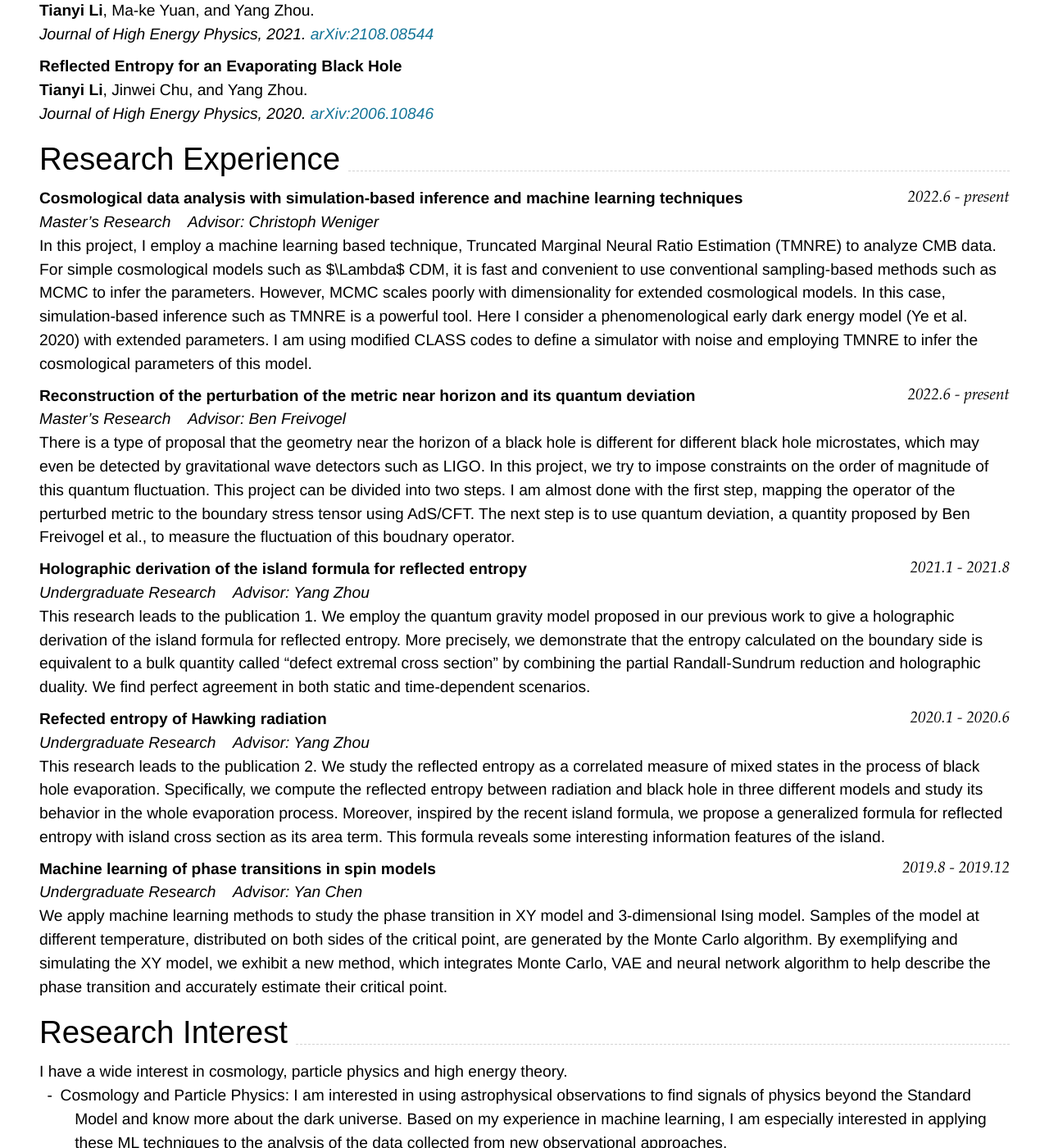
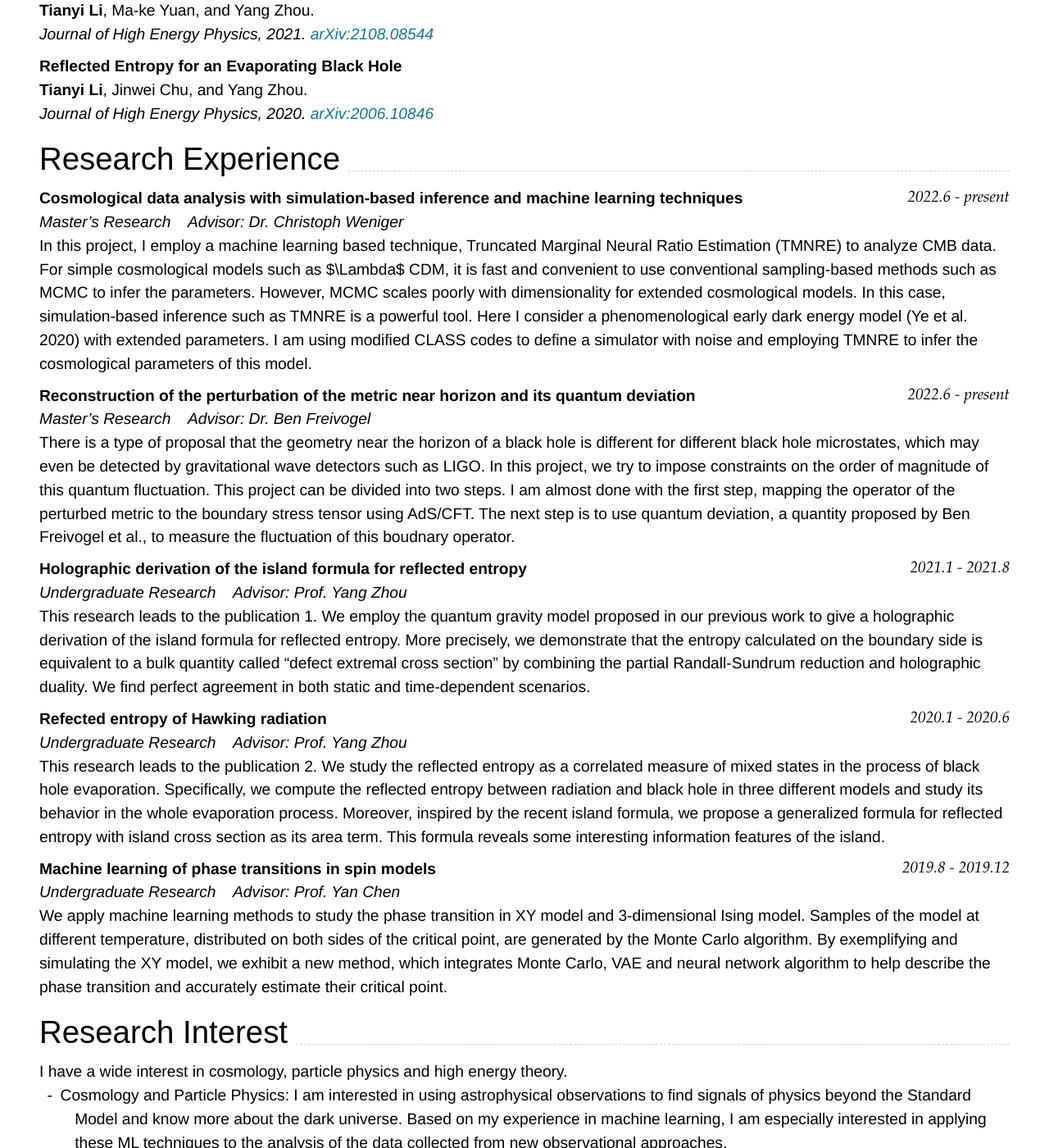
Before and after one commit to tianyi-phy/cv, a Jekyll site: the page built from index.md, in a window 1280 px wide and 1400 px high, scrolled down 577 px. Shown: the whole window at 82% size. Built offline with Jekyll 4.4.1, drawn with Linux system fonts in a browser that asks for light colours; nearby versions of some CDN libraries.

Commit message:
Update index.md

```diff
--- a/index.md
+++ b/index.md
@@ -55,29 +55,29 @@ _Journal of High Energy Physics, 2020. [arXiv:2006.10846](https://arxiv.org/pdf/
 
 ### **Cosmological data analysis with simulation-based inference and machine learning techniques** `2022.6 - present`
 
-_Master's Research  &nbsp;&nbsp;  Advisor: Christoph Weniger_<br>
+_Master's Research  &nbsp;&nbsp;  Advisor: Dr. Christoph Weniger_<br>
 In this project, I employ a machine learning based technique, Truncated Marginal Neural Ratio Estimation (TMNRE) to analyze CMB data. For simple cosmological models such as $\Lambda$ CDM, it is fast and convenient to use conventional sampling-based methods such as MCMC to infer the parameters. However, MCMC scales poorly with dimensionality for extended cosmological models. In this case, simulation-based inference such as TMNRE is a powerful tool. Here I consider a phenomenological early dark energy model (Ye et al. 2020) with extended parameters. I am using modified CLASS codes to define a simulator with noise and employing TMNRE to infer the cosmological parameters of this model.
 
 
 ### **Reconstruction of the perturbation of the metric near horizon and its quantum deviation** `2022.6 - present`
 
-_Master's Research  &nbsp;&nbsp;  Advisor: Ben Freivogel_<br>
+_Master's Research  &nbsp;&nbsp;  Advisor: Dr. Ben Freivogel_<br>
 There is a type of proposal that the geometry near the horizon of a black hole is different for different black hole microstates, which may even be detected by gravitational wave detectors such as LIGO. In this project, we try to impose constraints on the order of magnitude of this quantum fluctuation. This project can be divided into two steps. I am almost done with the first step, mapping the operator of the perturbed metric to the boundary stress tensor using AdS/CFT. The next step is to use quantum deviation, a quantity proposed by Ben Freivogel et al., to measure the fluctuation of this boudnary operator.
 
 
 ### **Holographic derivation of the island formula for reflected entropy** `2021.1 - 2021.8`
 
-_Undergraduate Research  &nbsp;&nbsp;  Advisor: Yang Zhou_<br>
+_Undergraduate Research  &nbsp;&nbsp;  Advisor: Prof. Yang Zhou_<br>
 This research leads to the publication 1. We employ the quantum gravity model proposed in our previous work to give a holographic derivation of the island formula for reflected entropy. More precisely, we demonstrate that the entropy calculated on the boundary side is equivalent to a bulk quantity called "defect extremal cross section" by combining the partial Randall-Sundrum reduction and holographic duality. We find perfect agreement in both static and time-dependent scenarios.
 
 ### **Refected entropy of Hawking radiation** `2020.1 - 2020.6`
 
-_Undergraduate Research  &nbsp;&nbsp;  Advisor: Yang Zhou_<br>
+_Undergraduate Research  &nbsp;&nbsp;  Advisor: Prof. Yang Zhou_<br>
 This research leads to the publication 2. We study the reflected entropy as a correlated measure of mixed states in the process of black hole evaporation. Specifically, we compute the reflected entropy between radiation and black hole in three different models and study its behavior in the whole evaporation process. Moreover, inspired by the recent island formula, we propose a generalized formula for reflected entropy with island cross section as its area term. This formula reveals some interesting information features of the island.
 
 ### **Machine learning of phase transitions in spin models** `2019.8 - 2019.12`
 
-_Undergraduate Research  &nbsp;&nbsp;  Advisor: Yan Chen_<br>
+_Undergraduate Research  &nbsp;&nbsp;  Advisor: Prof. Yan Chen_<br>
 We apply machine learning methods to study the phase transition in XY model and 3-dimensional Ising model. Samples of the model at different temperature, distributed on both sides of the critical point, are generated by the Monte Carlo algorithm. By exemplifying and simulating the XY model, we exhibit a new method, which integrates Monte Carlo, VAE and neural network algorithm to help describe the phase transition and accurately estimate their critical point.
 
 
```
